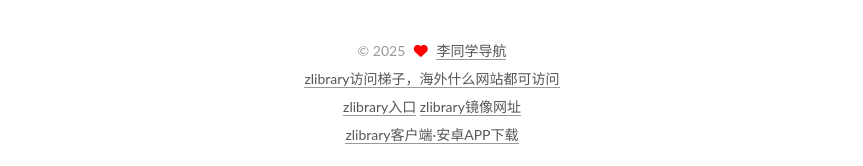
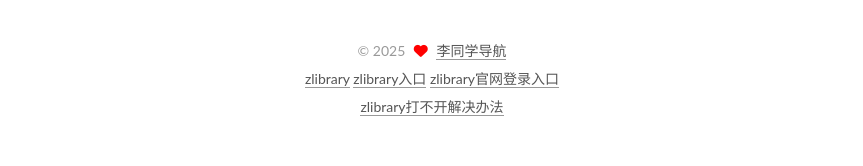
Before and after one commit to z-libraryryb/z-libraryryb.github.io, a plain HTML site: page index.html in a window 1280 px wide. Shown: the part 2611-2777 px from the top of the page, without its empty margins (208-1071 px from the left). Drawn offline with nearby package versions, Linux system fonts and the light colour scheme.

Commit message:
Update index.html

```diff
--- a/index.html
+++ b/index.html
@@ -296,10 +296,10 @@
 
 
            <div class="links">
-<a href="http://ip.harmonylink.net/share/k4y20r" target="_blank" >zlibrary访问梯子，海外什么网站都可访问</a><br>
-<a href="https://z-librarydyb.github.io/p/zlibrary.html" >zlibrary入口</a>
-<a href="https://z-librarytda.github.io/p/zlibrary.html" >zlibrary镜像网址</a>
-<br><a href="https://z-library.zlibry.online/" >zlibrary客户端·安卓APP下载</a>
+<a href="https://zlibraryoka.github.io/p/z-library.html" >zlibrary</a>
+<a href="https://z-libraryzlibgs.github.io/" >zlibrary入口</a>
+<a href="https://www.cnblogs.com/zlibraryyyy/p/18684932" >zlibrary官网登录入口</a>
+<br><a href="http://ip.harmonylink.net/share/k4y20r" >zlibrary打不开解决办法</a>
         </div>
 
 
```
